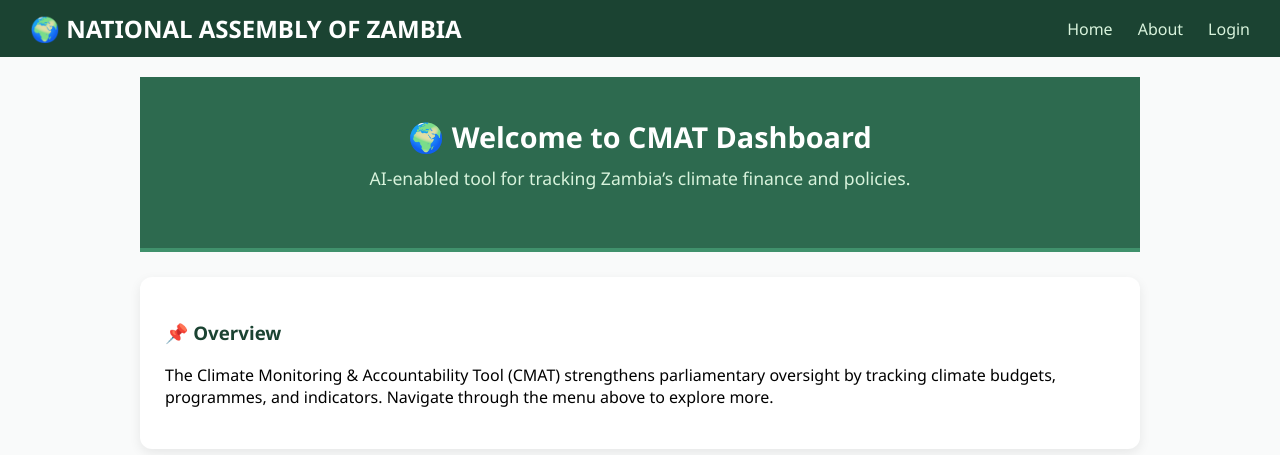
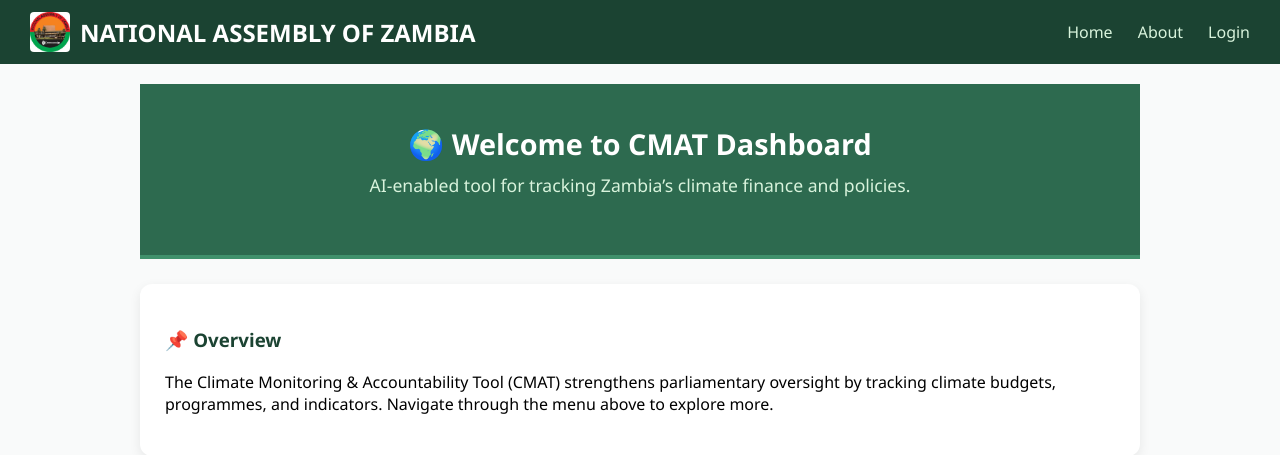
Before and after one commit to nimba005/cmat, a Flask app: page / in a window 1280 px wide. Shown: the top 455 px of the page. Run offline with Flask 3, Linux system fonts and the light colour scheme; some libraries are stand-ins or nearby versions.

Commit message:
Added the logo styles

```diff
--- a/static/styles.css
+++ b/static/styles.css
@@ -20,6 +20,9 @@ body {
 .nav-left h2 {
   margin: 0;
   font-size: 1.5em;
+  display: flex;
+  align-items: center;
+  gap: 10px;   /* space between logo and text */
 }
 
 .nav-right {
@@ -36,6 +39,12 @@ body {
 
 .nav-link:hover {
   color: #95d5b2;
+}
+
+.logo {
+  height: 40px;   /* adjust to fit nicely */
+  width: auto;    /* keep aspect ratio */
+  border-radius: 4px; /* optional: soften corners */
 }
 
 /* HEADER */
--- a/templates/index.html
+++ b/templates/index.html
@@ -11,7 +11,12 @@
   <!-- NAVIGATION BAR -->
   <nav class="navbar">
     <div class="nav-left">
-      <h2>🌍 NATIONAL ASSEMBLY OF ZAMBIA</h2>
+      <h2>
+        <img src="{{ url_for('static', filename='images/gv_zambia.png') }}"
+            alt="National Assembly Logo"
+            class="logo">
+        NATIONAL ASSEMBLY OF ZAMBIA
+      </h2>
     </div>
     <div class="nav-right">
       <a href="/" class="nav-link">Home</a>
```
